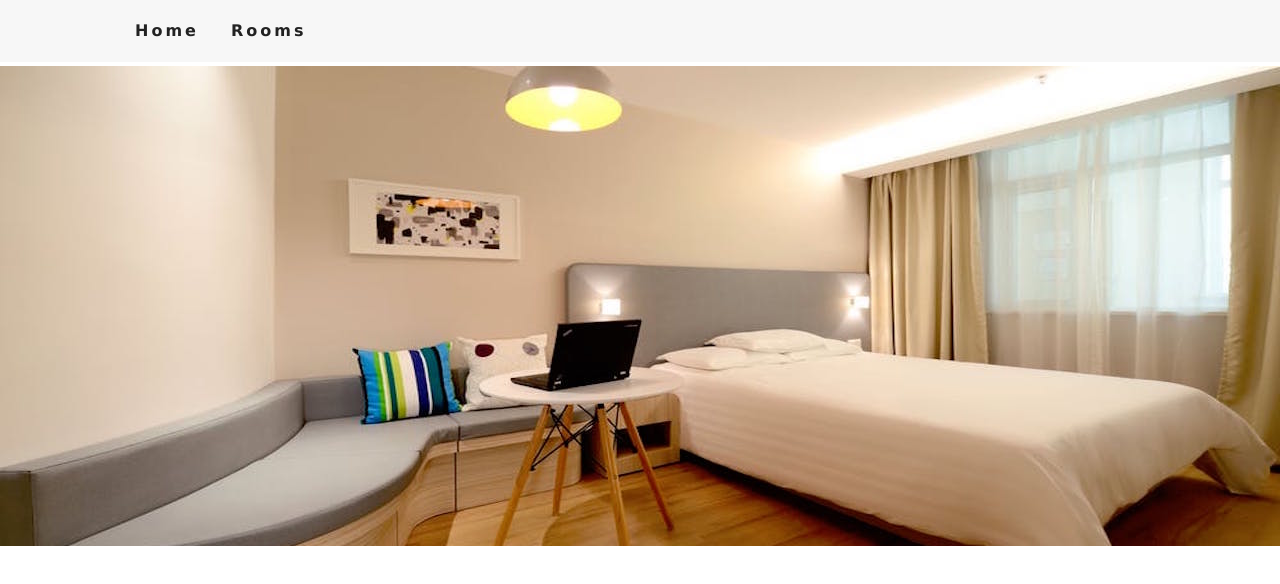
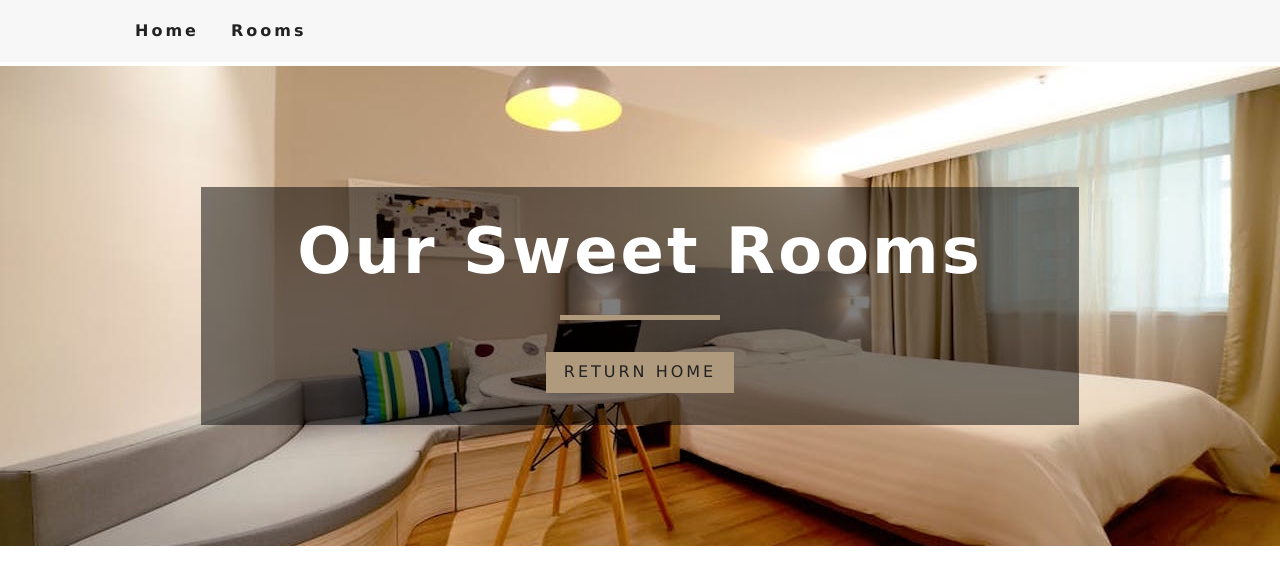
Before and after one commit to trudova/second-proj-trudova, a React (Create React App) app: page /rooms in a window 1280 px wide. Shown: the top 584 px of the page. Built offline with nearby package versions, Linux system fonts and the light colour scheme.

Commit message:
//banner for a rooms page

```diff
--- a/src/pages/Error.js
+++ b/src/pages/Error.js
@@ -1,9 +1,16 @@
 import React from 'react'
 import Hero from '../components/Hero'
+import Banner from '../components/Banner';
+import {Link} from 'react-router-dom'
 function Error() {
     return (
-       <Hero/>
+       <Hero>
+           <Banner title='404' subtitle='page doesn exist'>
+               <Link to='/' className='btn-primary'>return Home</Link>
+           </Banner>
+       </Hero>
     )
 }
 // same background for error page
 export default Error
+// set up the banner for error page
--- a/src/pages/Rooms.js
+++ b/src/pages/Rooms.js
@@ -1,10 +1,17 @@
 import React from 'react'
 import Hero from '../components/Hero'
+import Banner from '../components/Banner'
+import {Link} from 'react-router-dom'
 const Rooms = () => {
     return (
-        <Hero hero='roomsHero'/>
+        <Hero hero='roomsHero'>
+            <Banner title='our sweet rooms'>
+                <Link to='/' className='btn-primary'>return home</Link>
+            </Banner>
+        </Hero>
     )
 }
 
 export default Rooms
 // set up different background for rooms page
+//banner for a rooms page
```
